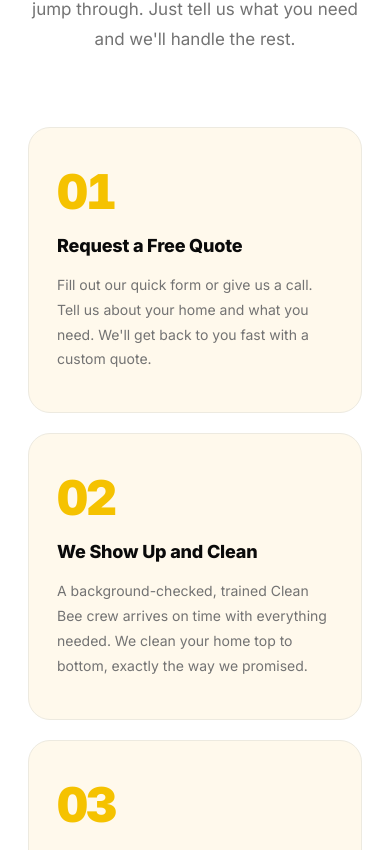
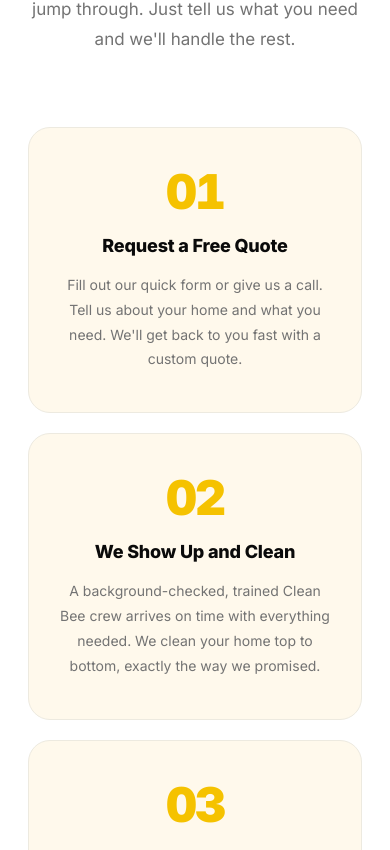
Before and after one commit to alekwayne3-crypto/personal_site, a React (Vite) app in the folder client/: page /why-clean-bee in a window 390 px wide. Shown: the part 3794-4644 px from the top of the page. Built offline with nearby package versions, Linux system fonts and the light colour scheme.

Commit message:
Center align How It Works cards on mobile

```diff
--- a/client/src/pages/WhyCleanBeePage.css
+++ b/client/src/pages/WhyCleanBeePage.css
@@ -254,6 +254,7 @@
   }
   .wcb-how-connector { display: none !important; }
   .wcb-how { padding: 80px 0; }
+  .wcb-how-card { text-align: center; }
 }
 
 .wcb-how-card {
```
